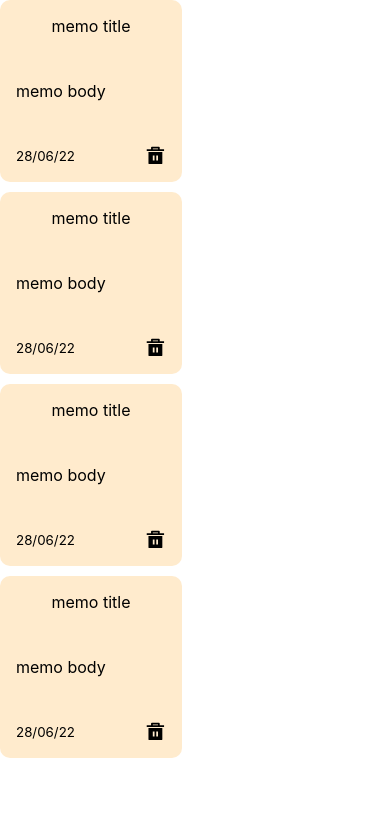
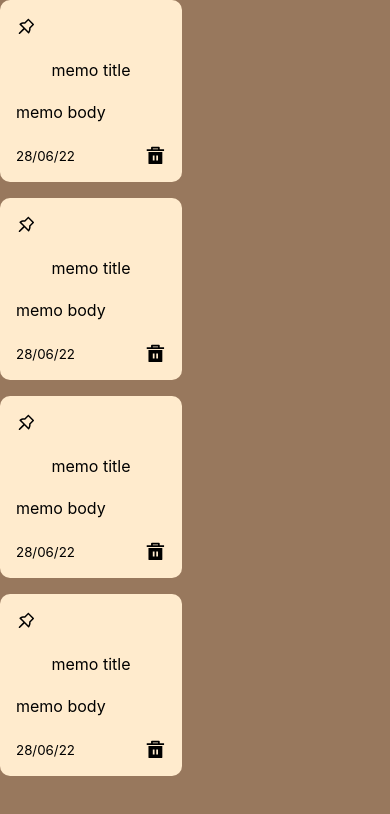
Before and after one commit to KamCoder5/memo-board, a React (Create React App) app: page / in a window 390 px wide. Shown: the top 814 px of the page. Built offline with nearby package versions, Linux system fonts and the light colour scheme.

Commit message:
as per requirements, memo is 150 px height and width, and the rows are responsive to the width of the screen

```diff
--- a/src/components/Memo.js
+++ b/src/components/Memo.js
@@ -1,7 +1,9 @@
 import { RiDeleteBin5Fill } from "react-icons/ri";
+import { AiOutlinePushpin } from "react-icons/ai";
 function Memo() {
   return (
     <div className="memo">
+      <AiOutlinePushpin className="pin-icon" size="1.3em" />
       <div className="memo-title">memo title </div>
       <div className="memo-body">memo body</div>
       <div className="memo-footer">
--- a/src/index.css
+++ b/src/index.css
@@ -5,6 +5,7 @@ body {
     sans-serif;
   -webkit-font-smoothing: antialiased;
   -moz-osx-font-smoothing: grayscale;
+  background-color: rgb(152, 120, 93);
 }
 
 code {
@@ -12,9 +13,13 @@ code {
     monospace;
 }
 
+.memo-board {
+  display: grid;
+  grid-gap: 1rem;
+  grid-template-columns: repeat(auto-fit, 200px);
+}
 .memo {
   background-color: blanchedalmond;
-  margin-bottom: 10px;
   border-radius: 10px;
   padding: 1rem;
   height: 150px;
@@ -40,3 +45,9 @@ code {
   display: flex;
   align-items: center;
 }
+
+.pin-icon {
+  display: flex;
+  align-items: center;
+  justify-content: space-between;
+}
```
